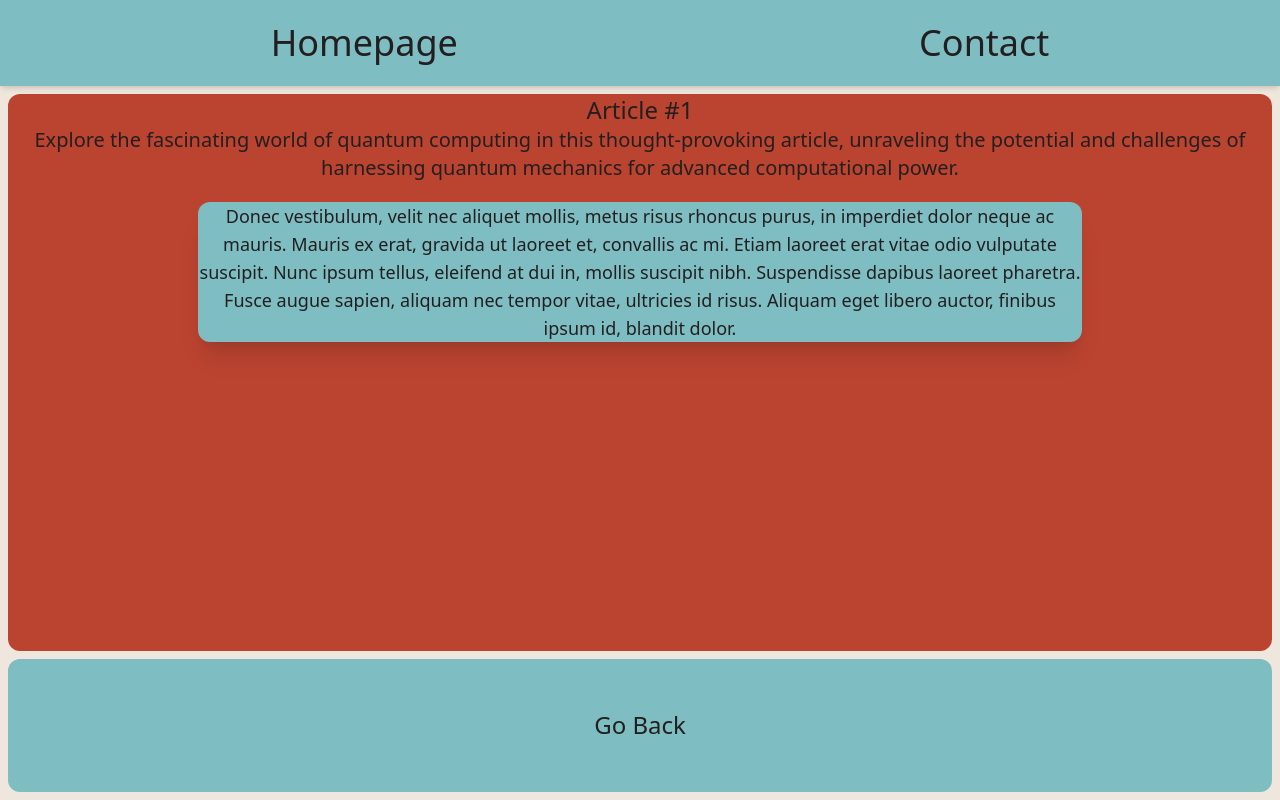
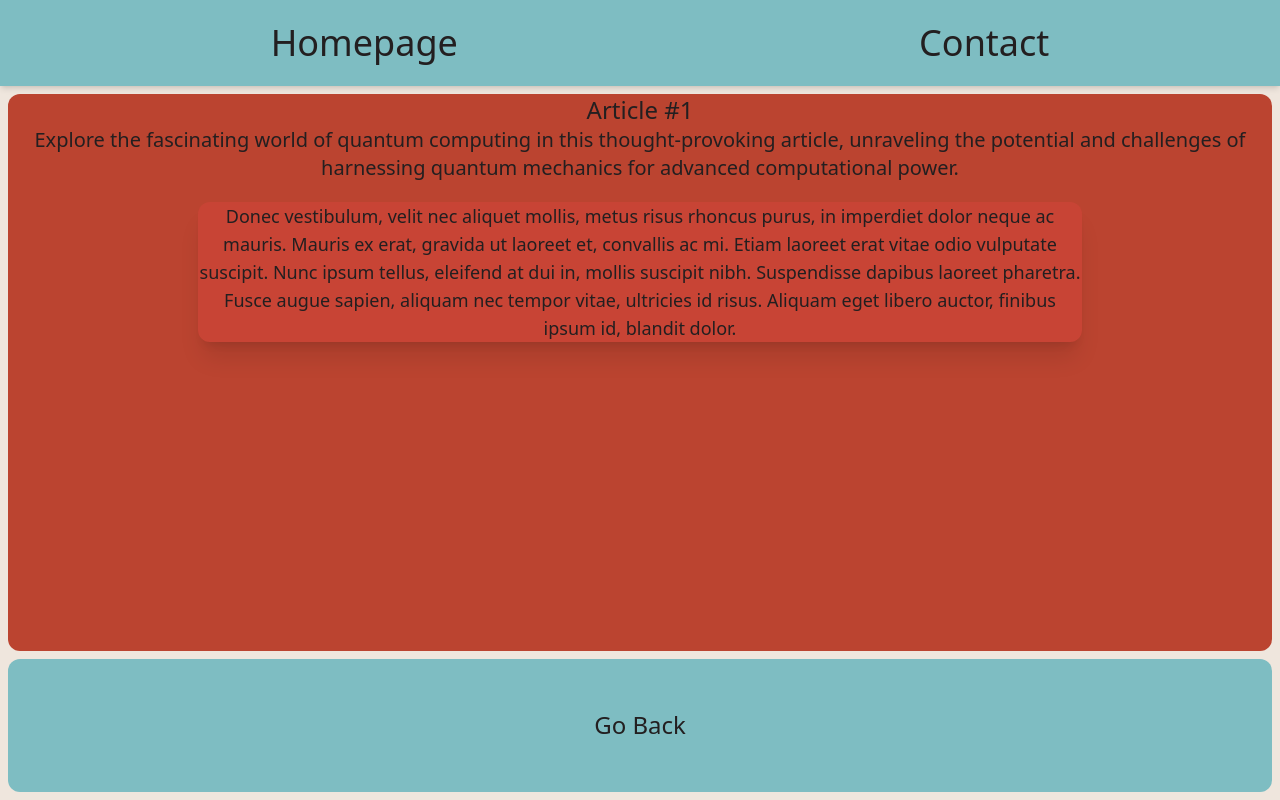
Before and after one commit to jakubhajduk53/breaking-news, a React (Create React App) app: page / in a window 1280 px wide. Both pictures are taken after a click on the element 322 px from the left and 123 px from the top of the page. Built offline with nearby package versions, Linux system fonts and the light colour scheme.

Commit message:
style: update value styles

```diff
--- a/src/components/FullArticle.js
+++ b/src/components/FullArticle.js
@@ -4,7 +4,7 @@ function FullArticle({ value, onClick }) {
       <div className="w-full h-full flex flex-col row-span-4 col-span-4 bg-persian-red rounded-xl text-center text-2xl">
         <p className=" text-2xl">{value.title}</p>
         <p className=" text-xl">{value.subtitle}</p>
-        <p className=" w-[70%] self-center text-lg shadow-xl ml-5 mr-5 rounded-xl mt-5  bg-verdigris">
+        <p className=" w-[70%] self-center text-lg shadow-xl ml-5 mr-5 rounded-xl mt-5 bg-red-500/25">
           {value.value}
         </p>
       </div>
@@ -14,7 +14,7 @@ function FullArticle({ value, onClick }) {
       >
         Go Back
       </div>
-      <div className="text-5xl absolute self-center text-verdigris animate-fade-out">
+      <div className="text-7xl absolute self-center text-verdigris animate-fade-out">
         {value.title}
       </div>
     </div>
--- a/tailwind.config.js
+++ b/tailwind.config.js
@@ -11,7 +11,7 @@ module.exports = {
         linen: "#EFE6DD",
       },
       animation: {
-        "fade-out": "fadeOut 1s ease-out forwards",
+        "fade-out": "fadeOut 1.5s ease-out forwards",
       },
       keyframes: {
         fadeOut: {
```
